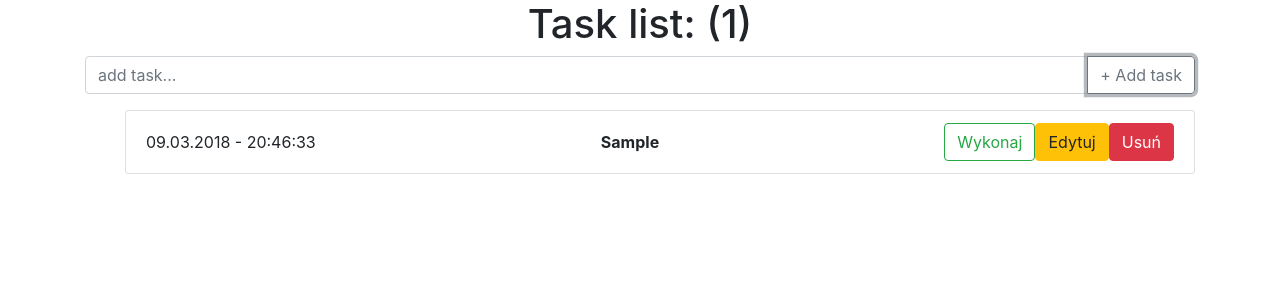
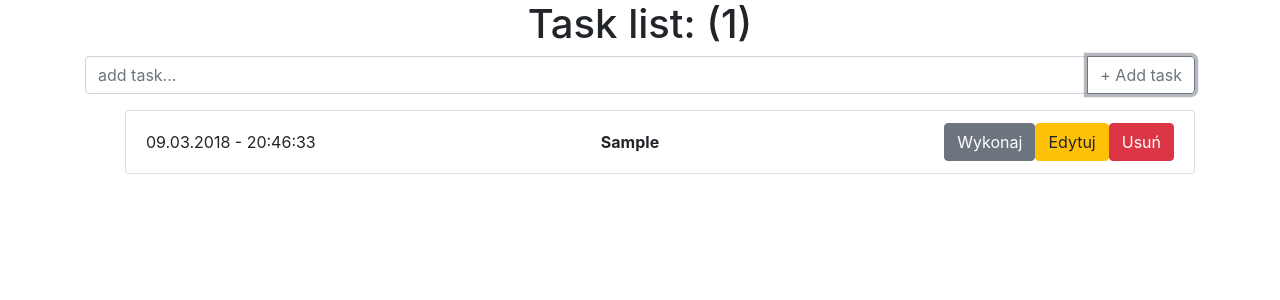
Before and after one commit to marqn/todoReactList, a React (Create React App) app: page / in a window 1280 px wide. Both pictures are taken after typing "Sample" into the empty fields and a click on the button "+ Add task". Shown: the top 300 px of the page. Built offline with nearby package versions, Linux system fonts and the light colour scheme; the HTML template or start-up script is replaced by a standard one.

Commit message:
add state to simple button

```diff
--- a/src/DoneButton.js
+++ b/src/DoneButton.js
@@ -1,11 +1,23 @@
 import React from 'react';
 
 export default class DoneButton extends React.Component {
-    status = 'btn btn-outline-success';
+    constructor(props) {
+        super(props);
+        this.state = {status: 'btn btn-secondary', text: 'Wykonaj'};
+    }
+
+    changeState() {
+        if (this.state.status == 'btn btn-secondary')
+            this.setState({status: 'btn btn-success', text:'Zrobione'});
+        else if (this.state.status == 'btn btn-success')
+            this.setState({status: 'btn btn-secondary', text:'Wykonaj'});
+
+        console.log(this.state);
+    }
 
     render() {
         return (
-            <button class="btn btn-outline-success">Wykonaj</button>
+            <button class={this.state.status} onClick={this.changeState.bind(this)}>{this.state.text}</button>
         )
     }
 }
```
